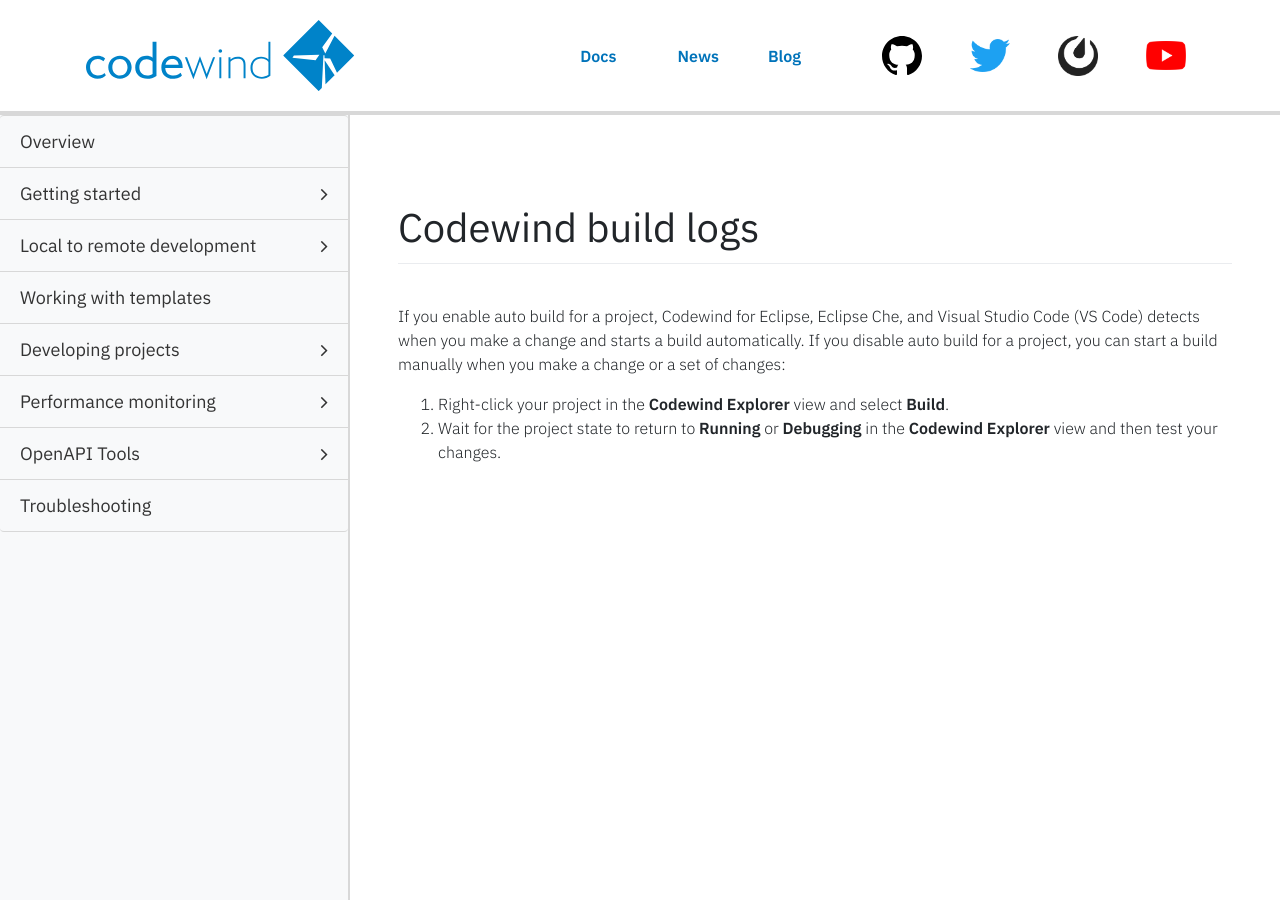
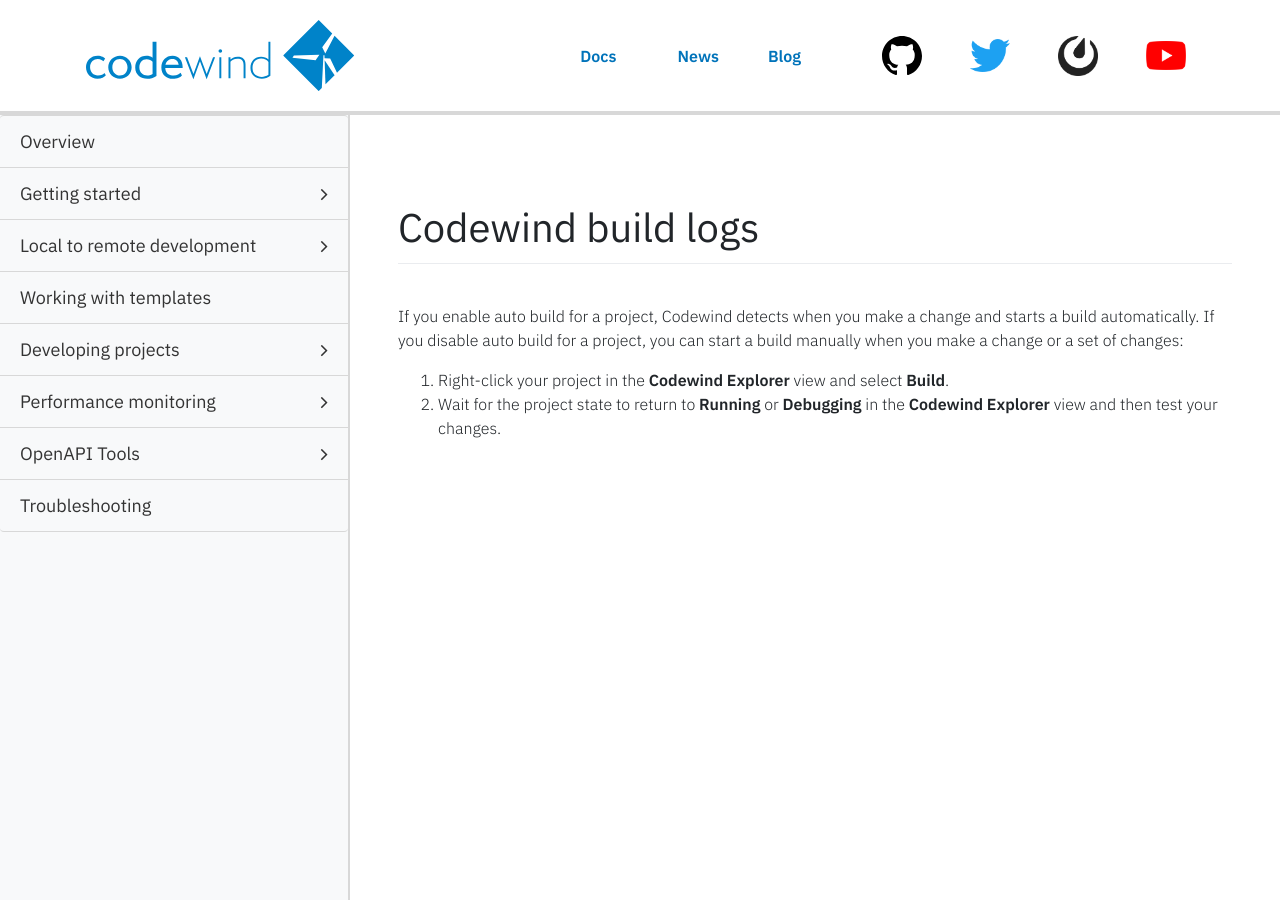
Before and after one commit to eclipse-archived/codewind-docs, a Jekyll site: the page built from docs/_documentations/mdt-eclipse-buildproject.md, in a window 1280 px wide and 900 px high. Built offline with Jekyll 4.4.1, drawn with Linux system fonts in a browser that asks for light colours; nearby versions of some CDN libraries; comment, search, counter and statistics services are not loaded.

Commit message:
applied suggeted changes
Signed-off-by: Jacob Berger <jacob.berger@ibm.com>

```diff
--- a/docs/_documentations/mdt-eclipse-buildproject.md
+++ b/docs/_documentations/mdt-eclipse-buildproject.md
@@ -12,7 +12,7 @@ parent: mdteclipseoverview
 
 # Codewind build logs
 
-If you enable auto build for a project, Codewind for Eclipse, Eclipse Che, and Visual Studio Code (VS Code) detects when you make a change and starts a build automatically. If you disable auto build for a project, you can start a build manually when you make a change or a set of changes:
+If you enable auto build for a project, Codewind detects when you make a change and starts a build automatically. If you disable auto build for a project, you can start a build manually when you make a change or a set of changes:
 
 1. Right-click your project in the **Codewind Explorer** view and select **Build**.
 2. Wait for the project state to return to **Running** or **Debugging** in the **Codewind Explorer** view and then test your changes.
```
